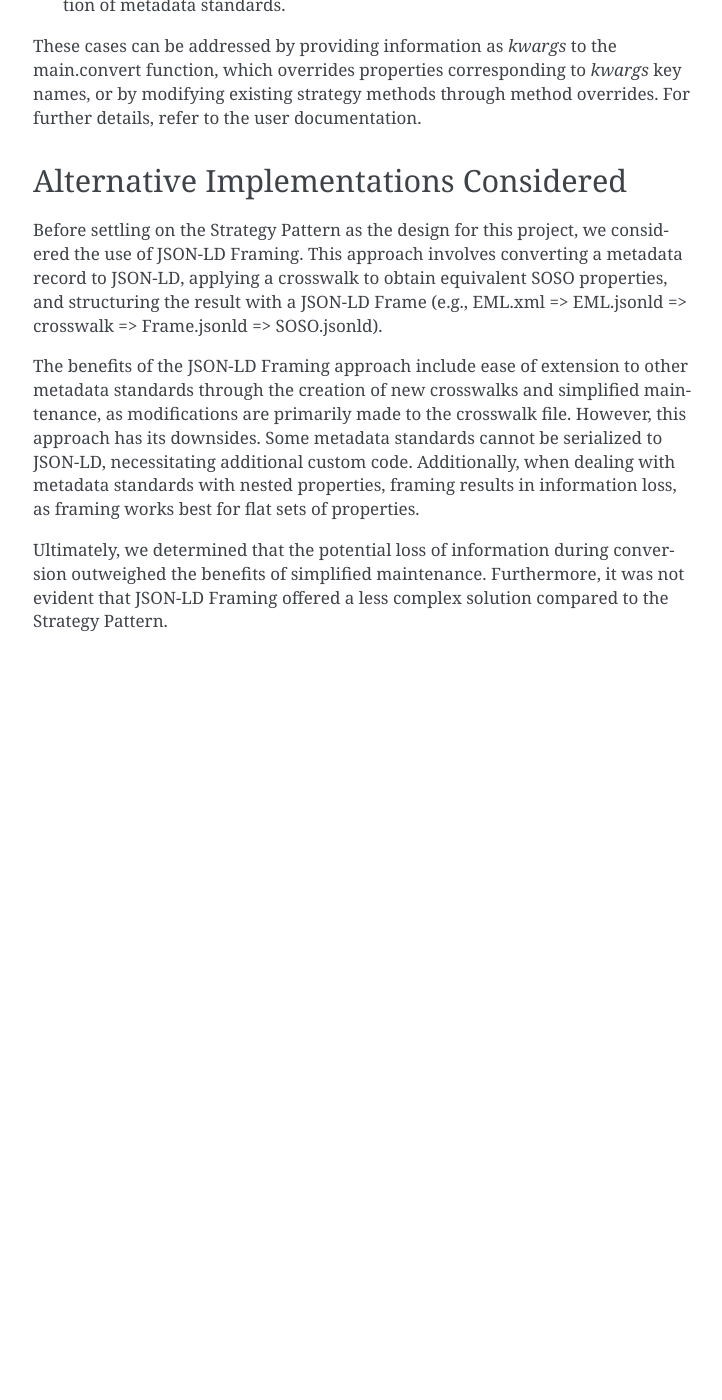
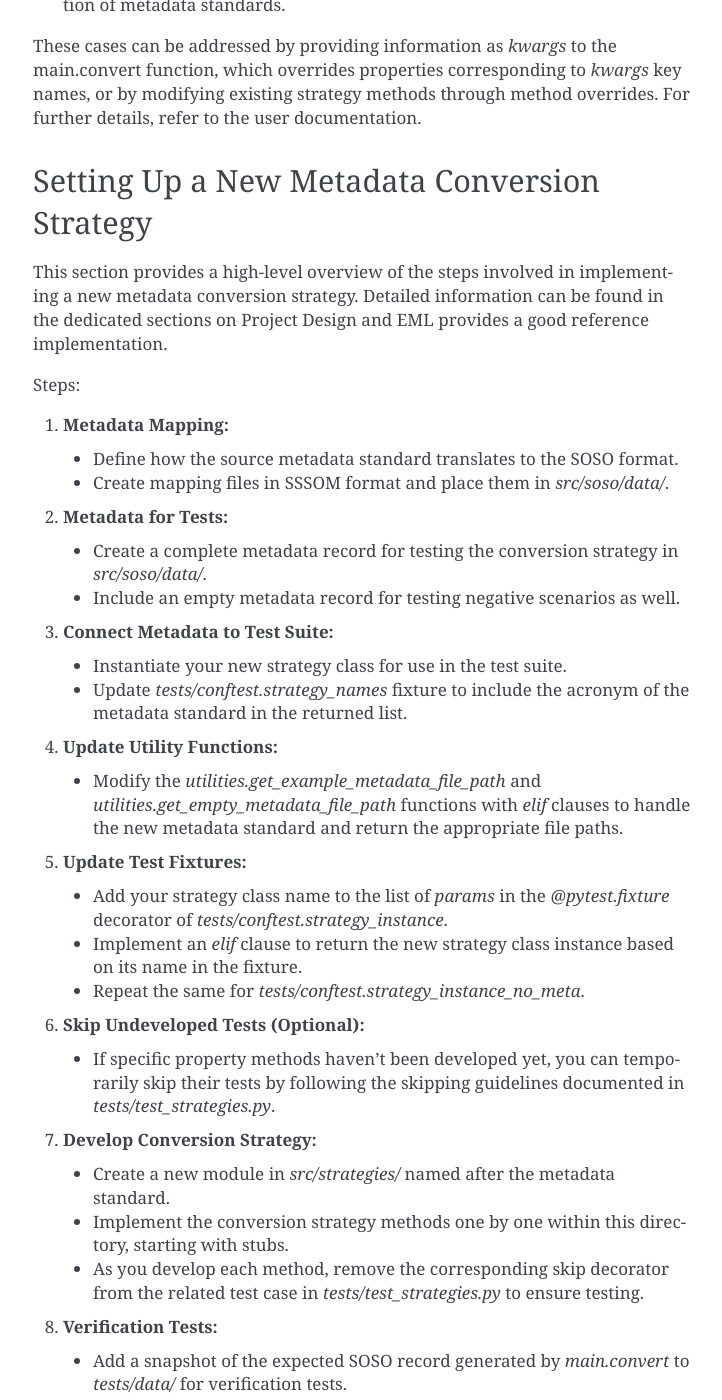
Before and after one commit to clnsmth/soso, a Sphinx documentation site: the page built from docs/source/dev/design.rst, in a window 1280 px wide and 1400 px high, scrolled down 4926 px. Shown: the whole window, without its empty margins (387-1109 px from the left). Built offline with Sphinx 7.4.7, drawn with Linux system fonts in a browser that asks for light colours; before the commit the page ends 5606 px from its top, so only the background shows below that; some of the changed text lies outside the part shown.

Commit message:
docs: add support for a new metadata standard
Describe the process of creating a new metadata conversion strategy
to streamline the work of developers.

```diff
--- a/docs/source/dev/design.rst
+++ b/docs/source/dev/design.rst
@@ -125,6 +125,64 @@ The Strategy Pattern employed in our application enables a high degree of user c
 
 These cases can be addressed by providing information as `kwargs` to the main.convert function, which overrides properties corresponding to `kwargs` key names, or by modifying existing strategy methods through method overrides. For further details, refer to the user documentation.
 
+Setting Up a New Metadata Conversion Strategy
+---------------------------------------------
+
+This section provides a high-level overview of the steps involved in implementing a new metadata conversion strategy. Detailed information can be found in the dedicated sections on Project Design and EML provides a good reference implementation.
+
+Steps:
+
+1. **Metadata Mapping:**
+
+  * Define how the source metadata standard translates to the SOSO format.
+  * Create mapping files in SSSOM format and place them in `src/soso/data/`.
+
+2. **Metadata for Tests:**
+
+  * Create a complete metadata record for testing the conversion strategy in `src/soso/data/`.
+  * Include an empty metadata record for testing negative scenarios as well.
+
+3. **Connect Metadata to Test Suite:**
+
+  * Instantiate your new strategy class for use in the test suite.
+  * Update `tests/conftest.strategy_names` fixture to include the acronym of the metadata standard in the returned list.
+
+4. **Update Utility Functions:**
+
+  * Modify the `utilities.get_example_metadata_file_path` and `utilities.get_empty_metadata_file_path` functions with `elif` clauses to handle the new metadata standard and return the appropriate file paths.
+
+5. **Update Test Fixtures:**
+
+  * Add your strategy class name to the list of `params` in the `@pytest.fixture` decorator of `tests/conftest.strategy_instance`.
+  * Implement an `elif` clause to return the new strategy class instance based on its name in the fixture.
+  * Repeat the same for `tests/conftest.strategy_instance_no_meta`.
+
+6. **Skip Undeveloped Tests (Optional):**
+
+  * If specific property methods haven't been developed yet, you can temporarily skip their tests by following the skipping guidelines documented in `tests/test_strategies.py`.
+
+7. **Develop Conversion Strategy:**
+
+  * Create a new module in `src/strategies/` named after the metadata standard.
+  * Implement the conversion strategy methods one by one within this directory, starting with stubs.
+  * As you develop each method, remove the corresponding skip decorator from the related test case in `tests/test_strategies.py` to ensure testing.
+
+8. **Verification Tests:**
+
+  * Add a snapshot of the expected SOSO record generated by `main.convert` to `tests/data/` for verification tests.
+
+9. **Testing:**
+
+  * Run the test suite to ensure all functionalities work as expected.
+
+10. **Utility Functions (Optional):**
+
+  * Define any helper functions needed specifically for the strategy at the bottom of the strategy module.
+  * Test these functions in the dedicated strategy test module located at `tests/test_[strategy].py`.
+
+
+
+
 
 Alternative Implementations Considered
 ---------------------------------------
```
